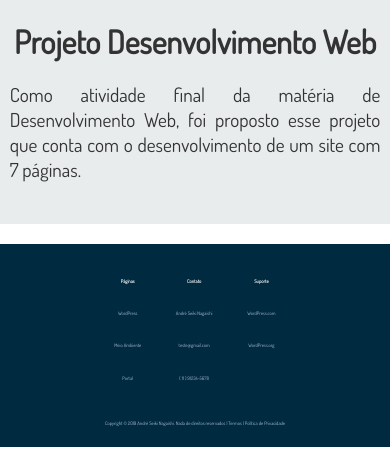
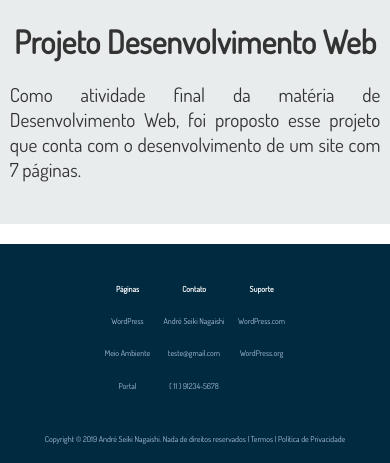
Before and after one commit to seikinagaishi/college-projects, a PHP site: page /index.html in a window 390 px wide. Shown: the part 803-1266 px from the top of the page. Run offline with PHP 8.4, Linux system fonts and the light colour scheme.

Commit message:
Update style.css

```diff
--- a/css/style.css
+++ b/css/style.css
@@ -471,7 +471,7 @@ a.fim:hover{
 	}
 
 	footer{
-		font-size: 0.8rem;
+		font-size: 0.7rem;
 	}
 
 	.rdp td{
@@ -479,7 +479,7 @@ a.fim:hover{
 	}
 
 	p.copyright{
-		font-size: 0.8rem;
+		font-size: 0.7rem;
 	}
 
 	.box{
@@ -521,11 +521,11 @@ a.fim:hover{
 	}
 
 	footer{
-		font-size: 0.3rem;
+		font-size: 0.5rem;
 	}
 
 	p.copyright{
-		font-size: 0.3rem;
+		font-size: 0.5rem;
 	}
 
 	.button{
```
